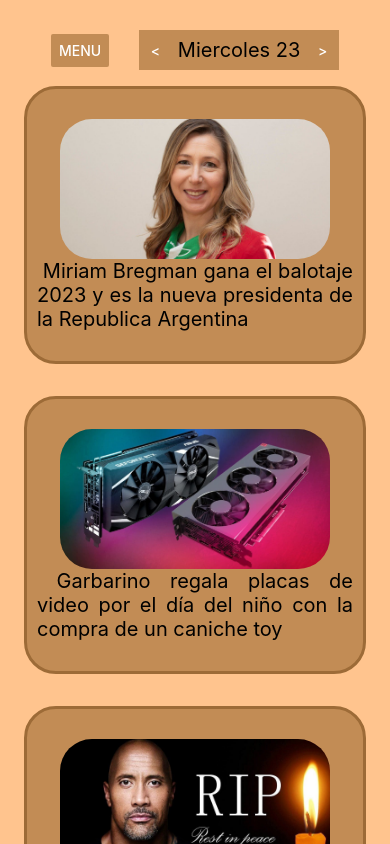
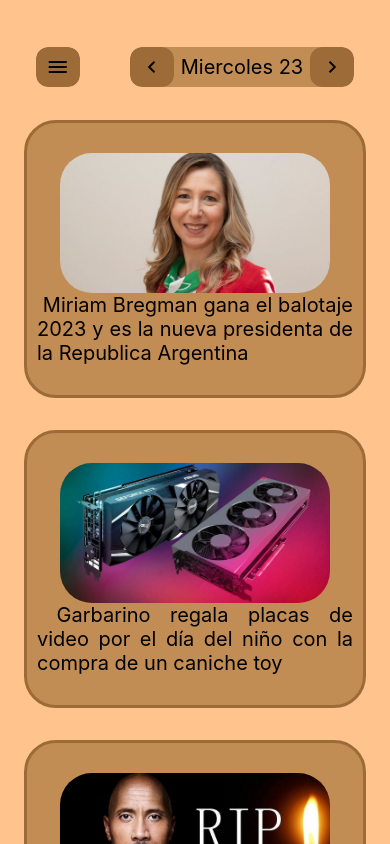
Before and after one commit to jacznik77/FinalLabApp, a React Native app: screen /News in a window 390 px wide. Built offline with nearby package versions, Linux system fonts and the light colour scheme.

Commit message:
quinto commit

```diff
--- a/package.json
+++ b/package.json
@@ -11,6 +11,8 @@
   "dependencies": {
     "@react-navigation/native": "^6.1.9",
     "@react-navigation/native-stack": "^6.9.17",
+    "@rneui/base": "^4.0.0-rc.8",
+    "@rneui/themed": "^4.0.0-rc.8",
     "@types/react": "~18.2.14",
     "expo": "~49.0.15",
     "expo-status-bar": "~1.6.0",
--- a/src/components/DayNavigationBar/DayNavigationBar.js
+++ b/src/components/DayNavigationBar/DayNavigationBar.js
@@ -1,37 +1,46 @@
 import React from 'react';
-import { View, Text, Image, StyleSheet, Button } from 'react-native';
+import { View, Text, Image, StyleSheet} from 'react-native';
+import { Button, Icon } from '@rneui/themed';
 
-const DayNavigationBar = ({navigation}) => {
+//me gustaría que la barra de navegación sea transparente y las noticias se vean por abajo
+//me está faltando que el componente esté encimado al scrollview
+
+const DayNavigationBar = ({ navigation }) => {
     return (
-        <View style={styles.container}>
-            <Button title='menu' color='#c28c55' onPress={() => {navigation.pop()}}></Button>
+        <View style={{ justifyContent: 'center', flex: 0.1, marginTop: 30, backgroundColor: 'rgba(0, 0, 0, 0)'}}>
+            <View style={styles.buttonContainer}>
+                <Button icon={<Icon name="menu" color="black"></Icon>} color='#9d6b37' radius='lg' onPress={() => { navigation.pop() }}></Button>
+                <View style={styles.daySelectorContainer}>
+                    <Button icon={<Icon name="chevron-left" color="black"></Icon>} color='#9d6b37' radius='lg'></Button>
+                    <Text style={styles.text}>Miercoles 23</Text>
+                    <Button icon={<Icon name="chevron-right" color="black"></Icon>} color='#9d6b37' radius='lg'></Button>
+                </View>
 
-            <View style={styles.textContainer}>
-                <Button title=' < ' color='#c28c55'></Button>
-                <Text style={styles.text}>Miercoles 23</Text>
-                <Button title=' > ' color='#c28c55'></Button>
             </View>
         </View>
     )
 }
-
+//no sé pq no puedo justificar el contenido dentro de buttonContainer.
 const styles = StyleSheet.create({
-    container: {
-        marginTop: 30,
+    buttonContainer: {
+        flex: 1,
+        justifyContent: 'space-between',
         alignItems: 'center',
         flexDirection: 'row',
     },
-    textContainer: {
+    daySelectorContainer: {
+        marginLeft: 50,
+        borderRadius: 30,
         backgroundColor: '#c28c55',
-        width: 200,
-        height: 40,
         alignItems: 'center',
         flexDirection: 'row',
         justifyContent: 'space-between',
-        marginLeft: 30,
+
     },
     text: {
+        marginHorizontal: 7,
         fontSize: 20,
+
     }
 }
 )
--- a/src/views/News/News.js
+++ b/src/views/News/News.js
@@ -12,10 +12,10 @@ const News = ({ navigation }) => {
 
     <View style={styles.container}>
       <DayNavigationBar navigation={navigation} />
-      <ScrollView>
-        <Notice navigation={navigation} fuente={require('../../../assets/bregman.jpg') } texto={texto1}></Notice>
-        <Notice navigation={navigation} fuente={require('../../../assets/placaVideo.png') } texto={texto2}></Notice>
-        <Notice navigation={navigation} fuente={require('../../../assets/RipRoca.jpg') } texto={texto3}></Notice>
+      <ScrollView style={{flex: 1}}>
+        <Notice navigation={navigation} fuente={require('../../../assets/bregman.jpg')} texto={texto1}></Notice>
+        <Notice navigation={navigation} fuente={require('../../../assets/placaVideo.png')} texto={texto2}></Notice>
+        <Notice navigation={navigation} fuente={require('../../../assets/RipRoca.jpg')} texto={texto3}></Notice>
 
       </ScrollView>
 
@@ -31,17 +31,13 @@ const styles = StyleSheet.create({
     flex: 1,
     backgroundColor: '#ffc48e',
     alignItems: 'center',
-    justifyContent: 'flex-start',
+
   },
-  text: {
-    fontSize: 20
-  },
-  buttonsContainer: {
-    flexDirection: 'column',
-    justifyContent: 'space-around',
-    flex: 0.6
-  }
 })
   ;
 
 export default News;
+
+/*
+
+*/
```
Also changed, not shown: 1 other file (tests, documents, lock files or other folders).
